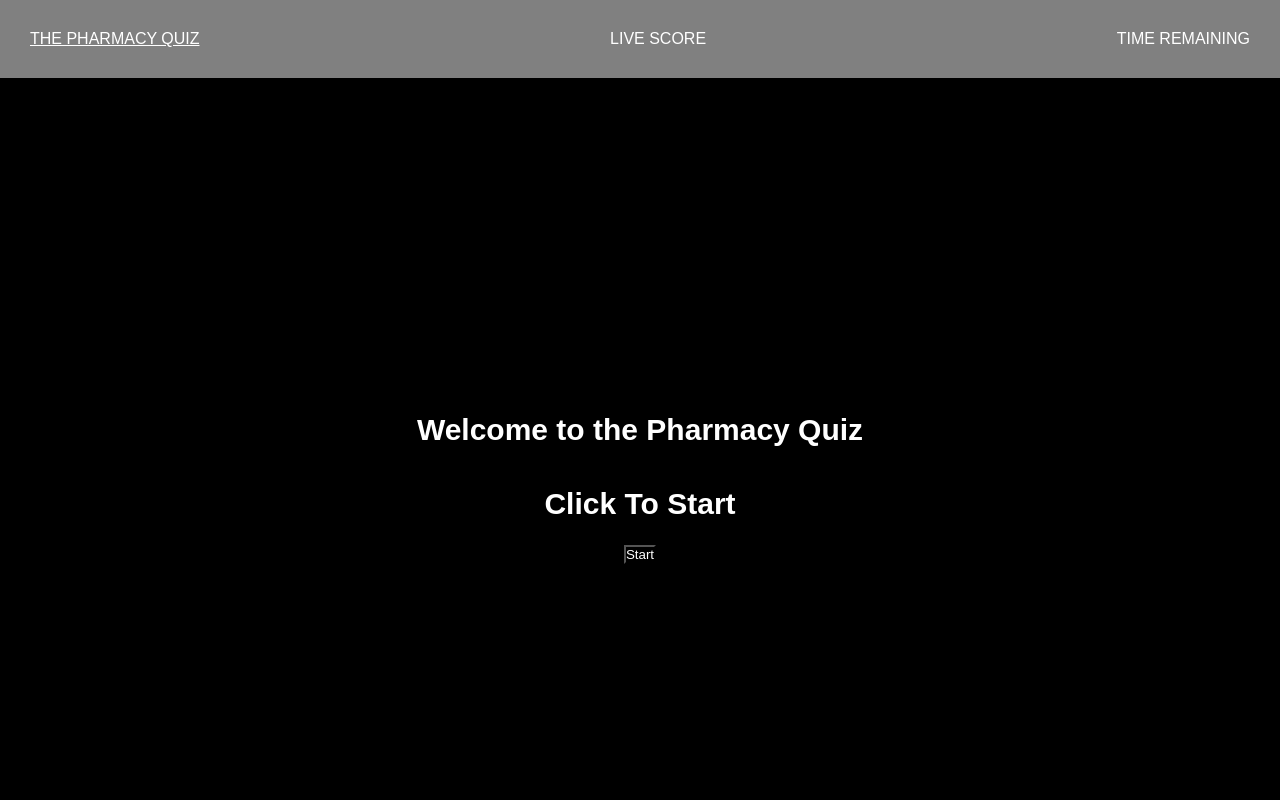
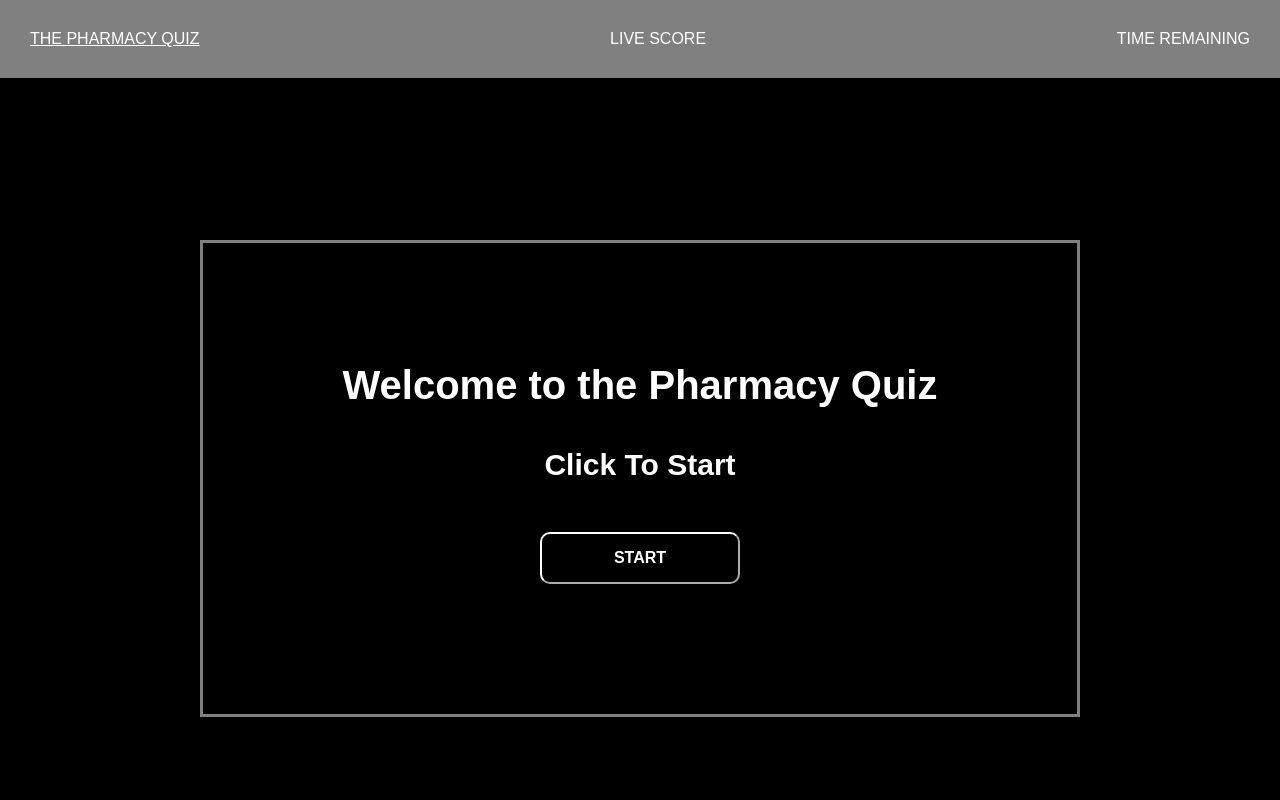
Before and after one commit to jeerjs/Jeerjs_HomeWork_04, a plain HTML site: page index.html in a window 1280 px wide. Shown: the top 800 px of the page. Drawn offline with Linux system fonts and the light colour scheme.

Commit message:
Main Section added

```diff
--- a/Assets/style.css
+++ b/Assets/style.css
@@ -55,3 +55,29 @@ h2,
 h1 {
   padding: 2rem;
 }
+
+h1 {
+  font-size: 4rem;
+}
+.btn {
+  padding: 1.5rem 2rem;
+  font-size: 1.6rem;
+  font-weight: 600;
+  border-radius: 1rem;
+  border-color: white;
+  min-width: 20rem;
+  text-transform: uppercase;
+  margin: 3rem;
+}
+
+.btn:hover {
+  background-color: grey;
+  zoom: 120%;
+}
+
+.Section1 {
+  display: flex;
+  flex-direction: column;
+  border: solid grey 3px;
+  padding: 10rem;
+}
--- a/index.html
+++ b/index.html
@@ -19,10 +19,9 @@
     </header>
 
     <main class="main" id="main">
-      <!-- banner section -->
-      <section class="content-section" id="banner">
-        <h1 class="content-section-title">Welcome to the Pharmacy Quiz</h1>
-        <h2 class="content-section-info">Click To Start</h2>
+      <section class="Section1">
+        <h1>Welcome to the Pharmacy Quiz</h1>
+        <h2>Click To Start</h2>
         <div class="btn-control">
           <button class="btn" id="start-btn">Start</button>
         </div>
```
